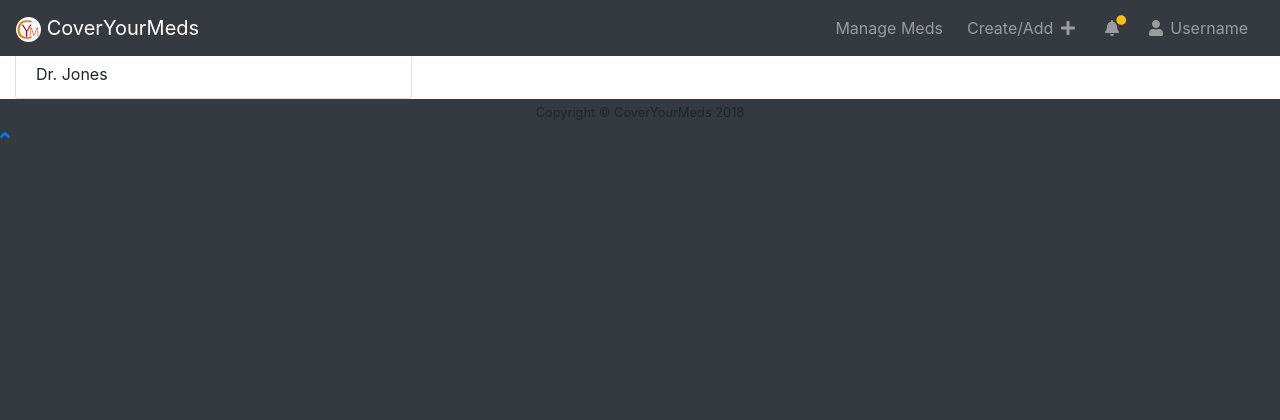
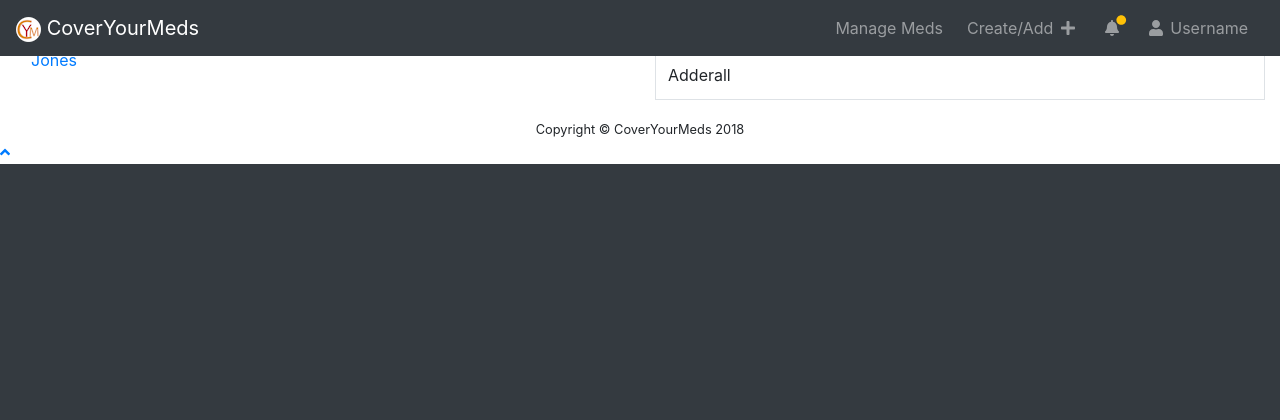
Before and after one commit to CoverYourMeds/Prototype, a Flask app: template CoverYourMeds/templates/mydocs.html in a window 1280 px wide. Shown: the top 420 px of the page. Run offline with Flask 2, Linux system fonts and the light colour scheme; the template is opened without the code that fills it: values that come from a table or form of the project are taken from there, others are empty; data comes from the database, SQL or seed files in the repository; some libraries are stand-ins or nearby versions.

Commit message:
Updated Mydocs Page to show what medications each doctor is prescribing.

```diff
--- a/CoverYourMeds/__init__.py
+++ b/CoverYourMeds/__init__.py
@@ -94,7 +94,8 @@ def mydocs():
     if request.cookies.get('user'):
         db.create_all()
         doctors = Doctor.query.all()
-        return render_template("mydocs.html", doctors=doctors)
+        medications = Medication.query.all()
+        return render_template("mydocs.html", doctors=doctors, medications=medications)
     return redirect("/login")
 
 
--- a/CoverYourMeds/templates/mydocs.html
+++ b/CoverYourMeds/templates/mydocs.html
@@ -1,16 +1,53 @@
 {% extends 'base.html' %}
 {% block body %}
     <div class="container-fluid">
+{#        <div class="row">#}
+{##}
+{#            <div class="col-sm-4">#}
+{#                 <ul class="list-group">#}
+{#                    {% for doctor in doctors %}#}
+{#                        <li class="list-group-item">Dr. {{ doctor.name }}</li>#}
+{#                    {% endfor %}#}
+{#                  </ul>#}
+{#            </div>#}
+{#        </div>#}
         <div class="row">
-
-            <div class="col-sm-4">
-                 <ul class="list-group">
-                    {% for doctor in doctors %}
-                        <li class="list-group-item">Dr. {{ doctor.name }}</li>
+            <div class="col-sm">
+                <div class="nav flex-column nav-pills" id="v-pills-tab" role="tablist" aria-orientation="vertical">
+                    {%  for doctor in doctors %}
+                    <a class="nav-link {%  if loop.index == 1 %}active{% endif %}" id="v-pills-{{ doctor.name }}-tab" data-toggle="pill" href="#v-pills-{{ doctor.name }}" role="tab"
+                       aria-controls-="v-pills-{{ doctor.name }}"aria-selected="{%  if loop.index == 1 %}true{% else %}false
+                    {% endif %}">{{ doctor.name }}</a>
                     {% endfor %}
-                  </ul>
+                </div>
+            </div>
+            <div class="col-xl">
+                <div class="tab-content" id="v-pills-tabContent">
+                    {%  for doctor in doctors %}
+                    <div class="tab-pane fade  {%  if loop.index == 1 %}show active{% endif %}" id="v-pills-{{ doctor.name }}" role="tabpanel" aria-labelledby="v-pills-{{ doctor.name }}-tab">
+                        <table class="table table-bordered">
+                            <thead class="thead-light">
+                                <tr>
+                                    <th scope="col">Medications</th>
+                                </tr>
+                            </thead>
+                            <tbody>
+                                {% for medication in medications %}
+                                    {% if medication.doctor.name==doctor.name %}
+                                        <tr>
+                                            <td>{{ medication.name }}</td>
+                                        </tr>
+                                    {% endif %}
+                                {% endfor %}
+                            </tbody>
+                        </table>
+                    </div>
+                    {% endfor %}
                 </div>
             </div>
         </div>
+
+
+
     </div>
 {% endblock %}
```
